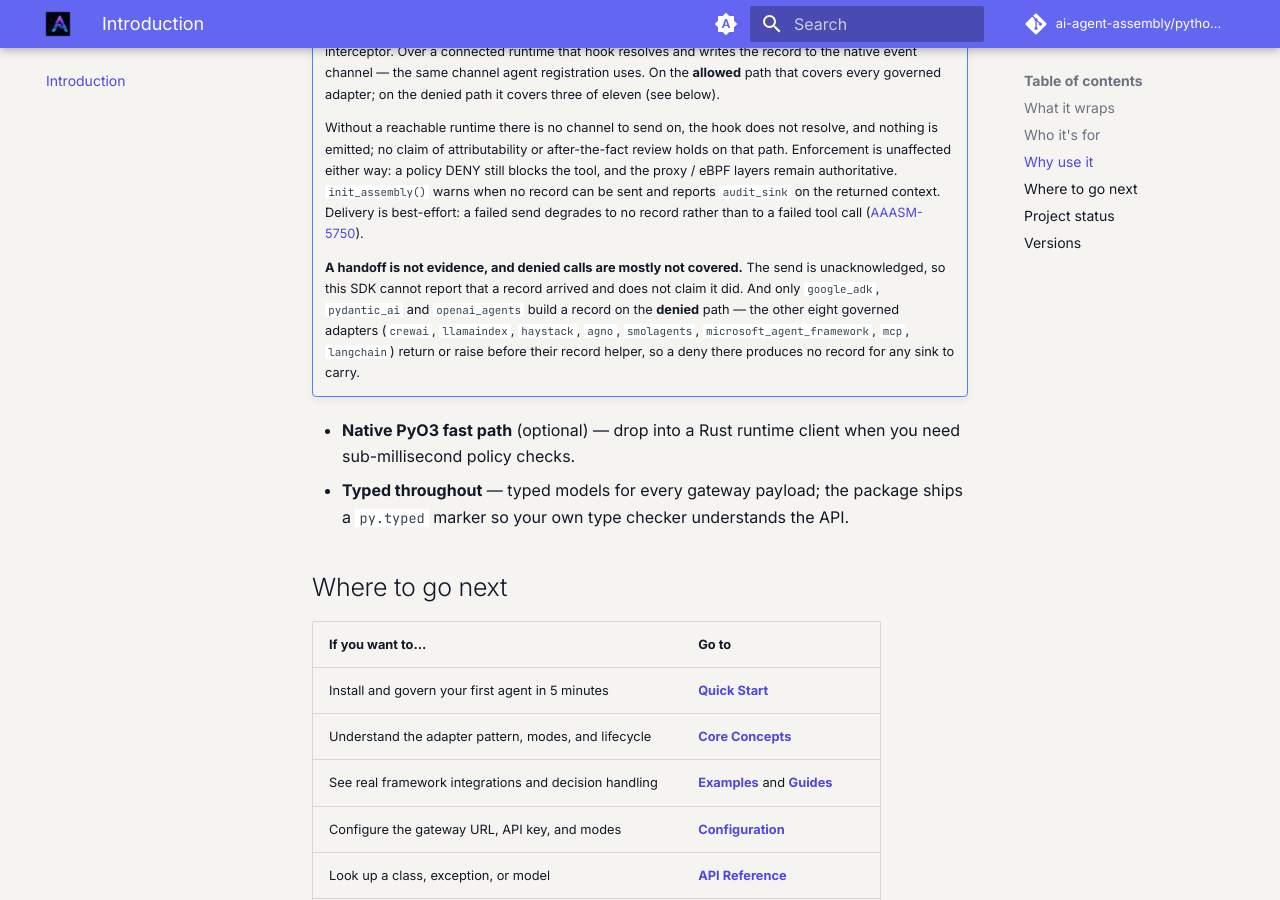
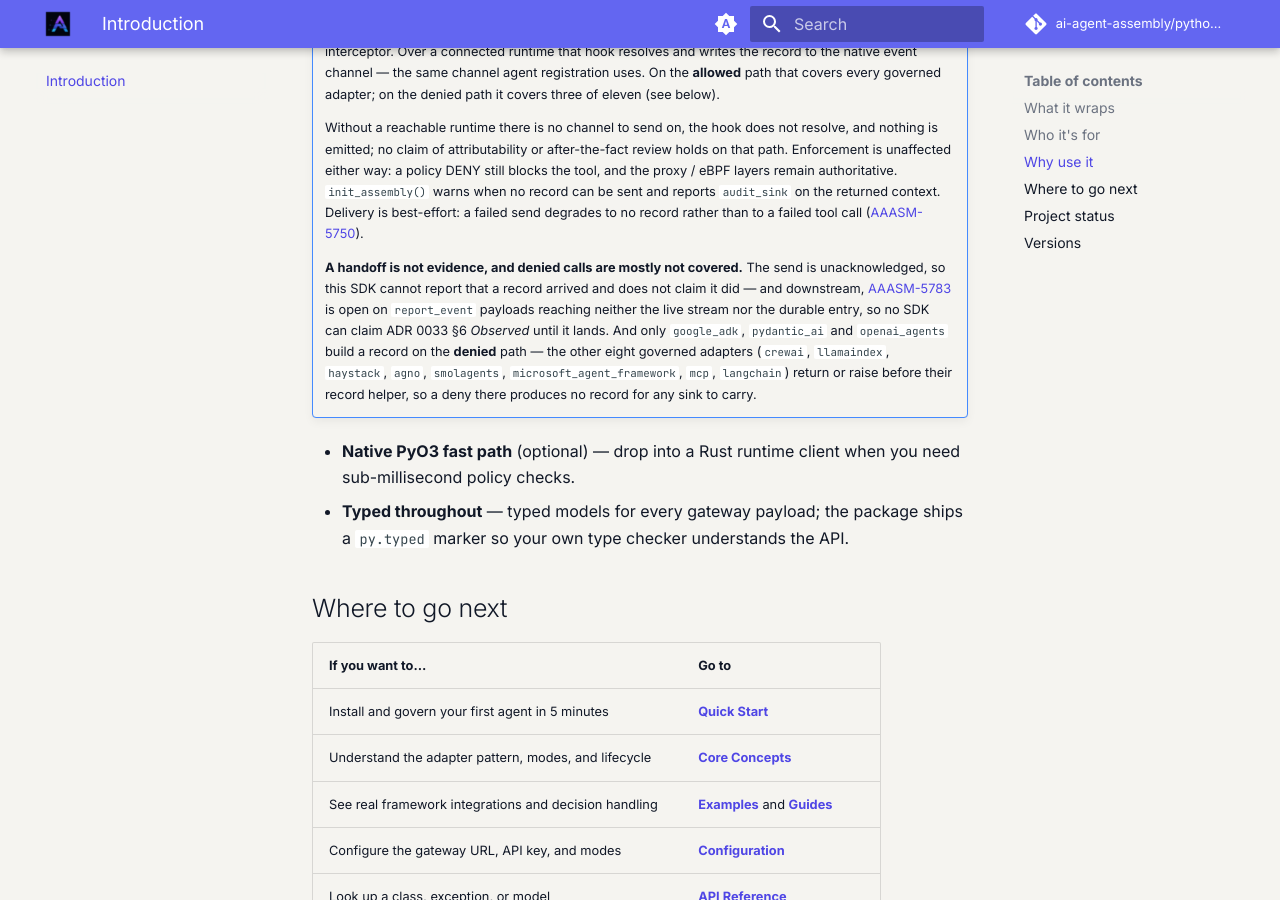
Before and after one commit to AI-agent-assembly/python-sdk, an MkDocs documentation site: the page built from docs/index.md, in a window 1280 px wide and 900 px high, scrolled down 1648 px. Built offline with MkDocs 1.6.1 and Material for MkDocs 9.7.7, drawn with Linux system fonts in a browser that asks for light colours; a script that is not in the unit is left out; the version menu is left out.

Commit message:
📝 (core): Cite AAASM-5783 as the open work behind the Observed gap
The gap was described in eight places with no referent, which reads as an
explained limitation rather than a tracked one. Points at what 5783 will
change — report_event payloads reaching the live stream and the durable entry
— and states that no SDK can claim Observed until it lands.

Refs AAASM-5750, AAASM-5783

```diff
--- a/docs/index.md
+++ b/docs/index.md
@@ -77,7 +77,10 @@ see the note under "Why use it" below.
 
     **A handoff is not evidence, and denied calls are mostly not covered.** The send
     is unacknowledged, so this SDK cannot report that a record arrived and does not
-    claim it did. And only `google_adk`, `pydantic_ai` and `openai_agents` build a
+    claim it did — and downstream,
+    [AAASM-5783](https://lightning-dust-mite.atlassian.net/browse/AAASM-5783) is open
+    on `report_event` payloads reaching neither the live stream nor the durable
+    entry, so no SDK can claim ADR 0033 §6 *Observed* until it lands. And only `google_adk`, `pydantic_ai` and `openai_agents` build a
     record on the **denied** path — the other eight governed adapters (`crewai`,
     `llamaindex`, `haystack`, `agno`, `smolagents`, `microsoft_agent_framework`,
     `mcp`, `langchain`) return or raise before their record helper, so a deny there
```
Also changed, not shown: .claude/CLAUDE.md (+2 -1 lines), README.md (+1 -1 lines), docs/concepts/architecture.md (+1 -1 lines), 3 other files.
